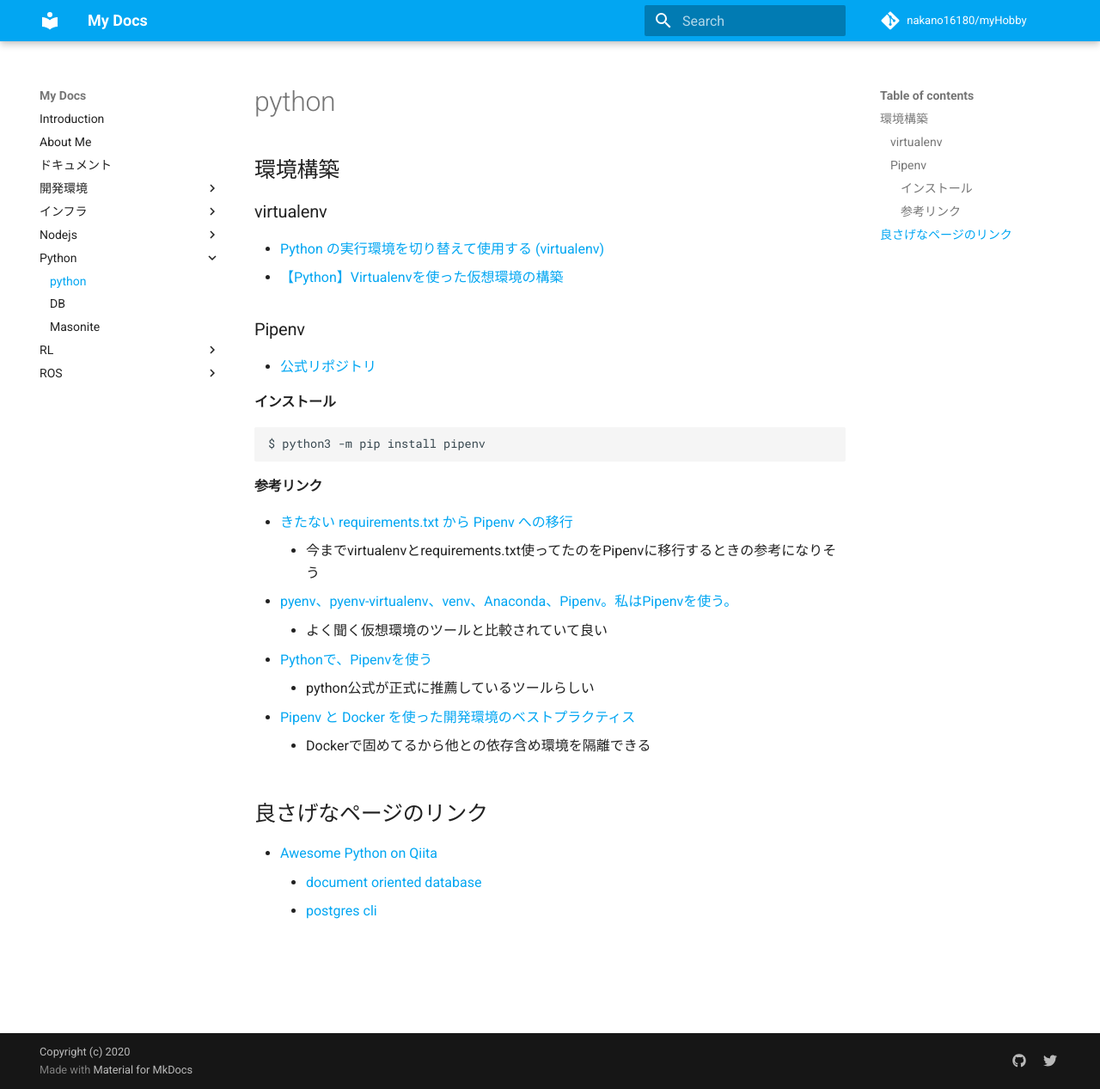
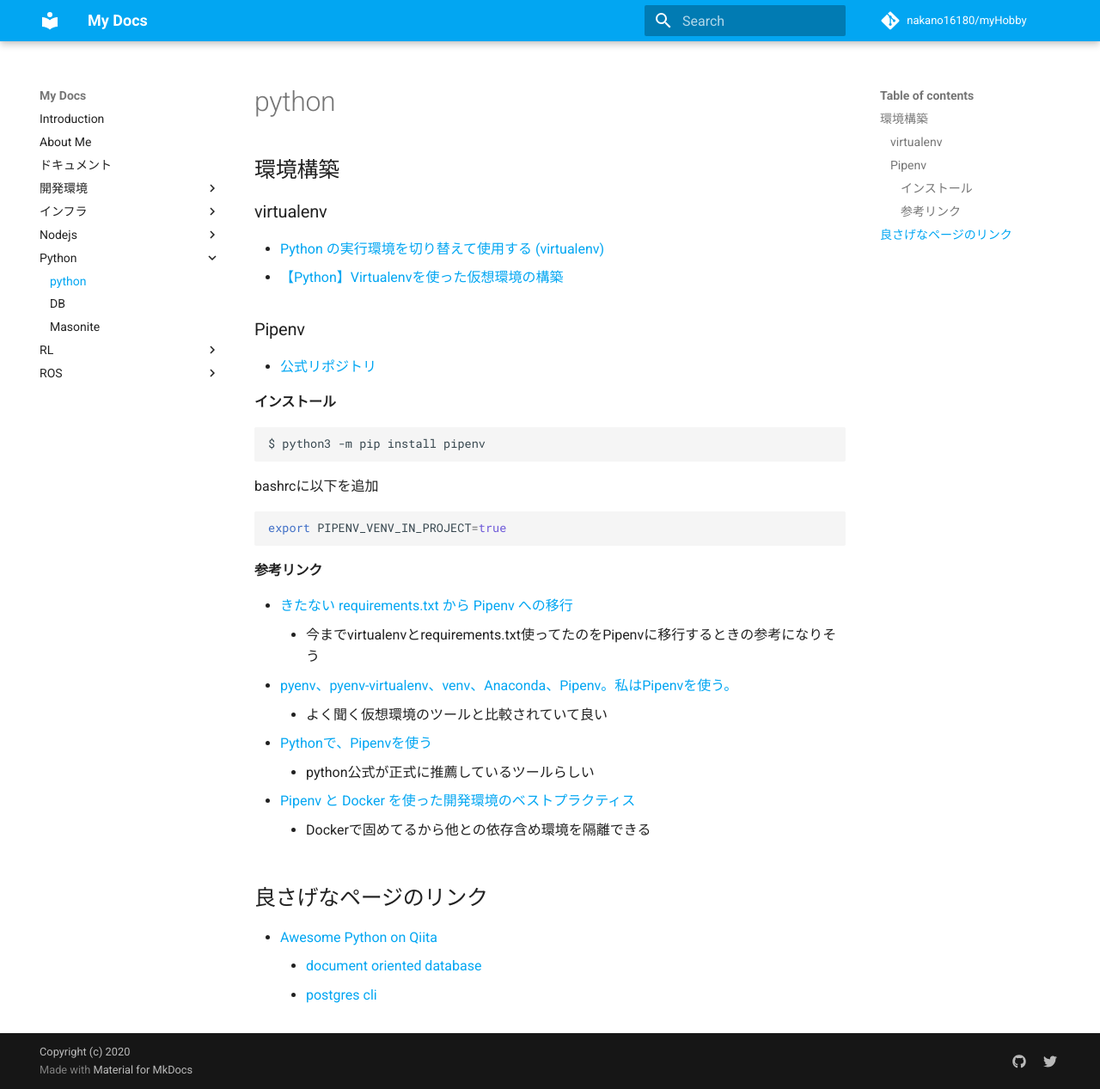
Before and after one commit to nakano16180/myHobby, an MkDocs documentation site: the page built from docs/Python/python.md, in a window 1280 px wide and 1267 px high. Shown: the whole window at 86% size. Built offline with MkDocs 1.6.1 and Material for MkDocs 9.7.7, drawn with Linux system fonts in a browser that asks for light colours; comment, search, counter and statistics services are not loaded.

Commit message:
update python

````diff
--- a/docs/Python/python.md
+++ b/docs/Python/python.md
@@ -9,6 +9,11 @@
 
 ```
 $ python3 -m pip install pipenv
+```
+bashrcに以下を追加
+
+```
+export PIPENV_VENV_IN_PROJECT=true
 ```
 #### 参考リンク
   - [きたない requirements.txt から Pipenv への移行](https://www.kabuku.co.jp/developers/python-pipenv-graph)
````
